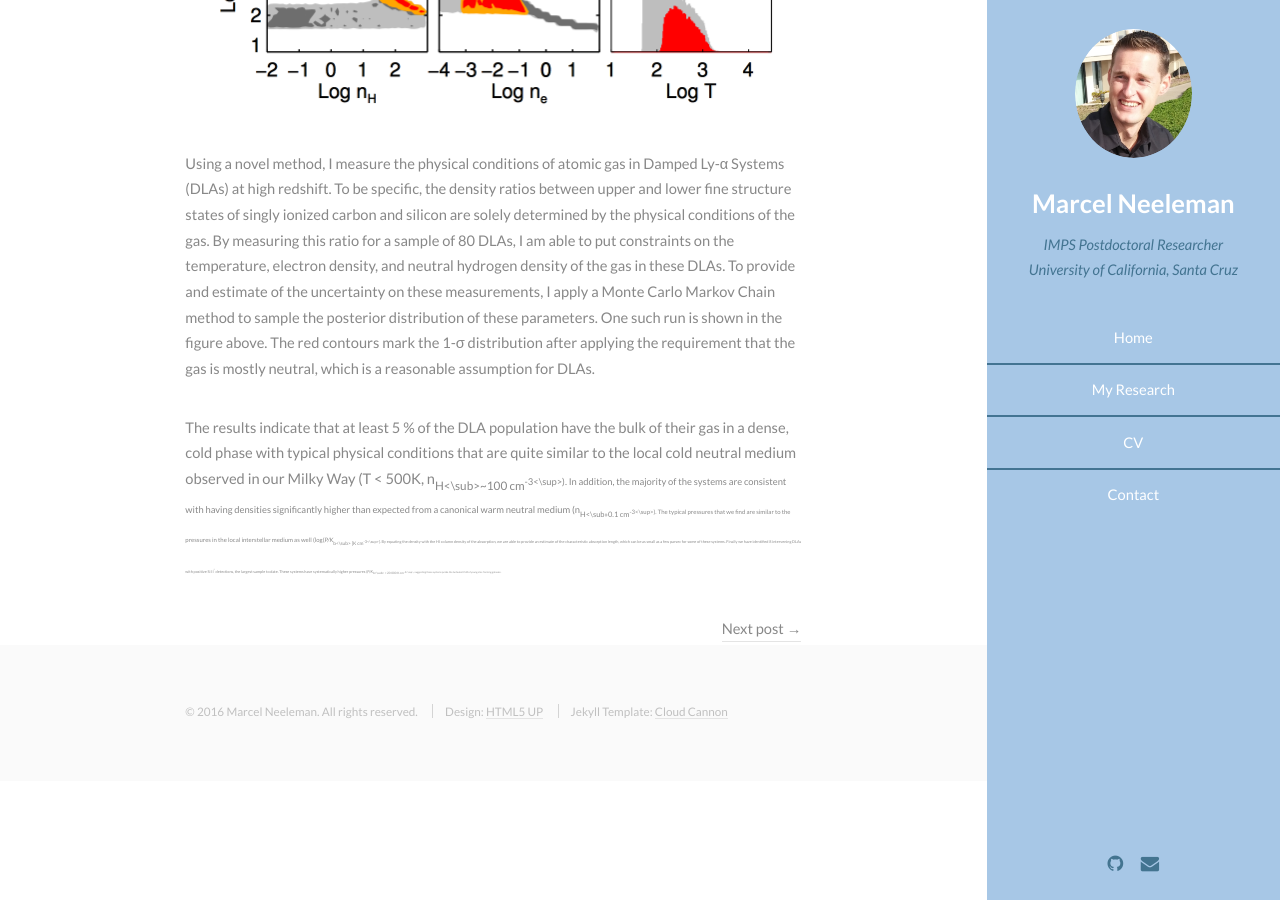
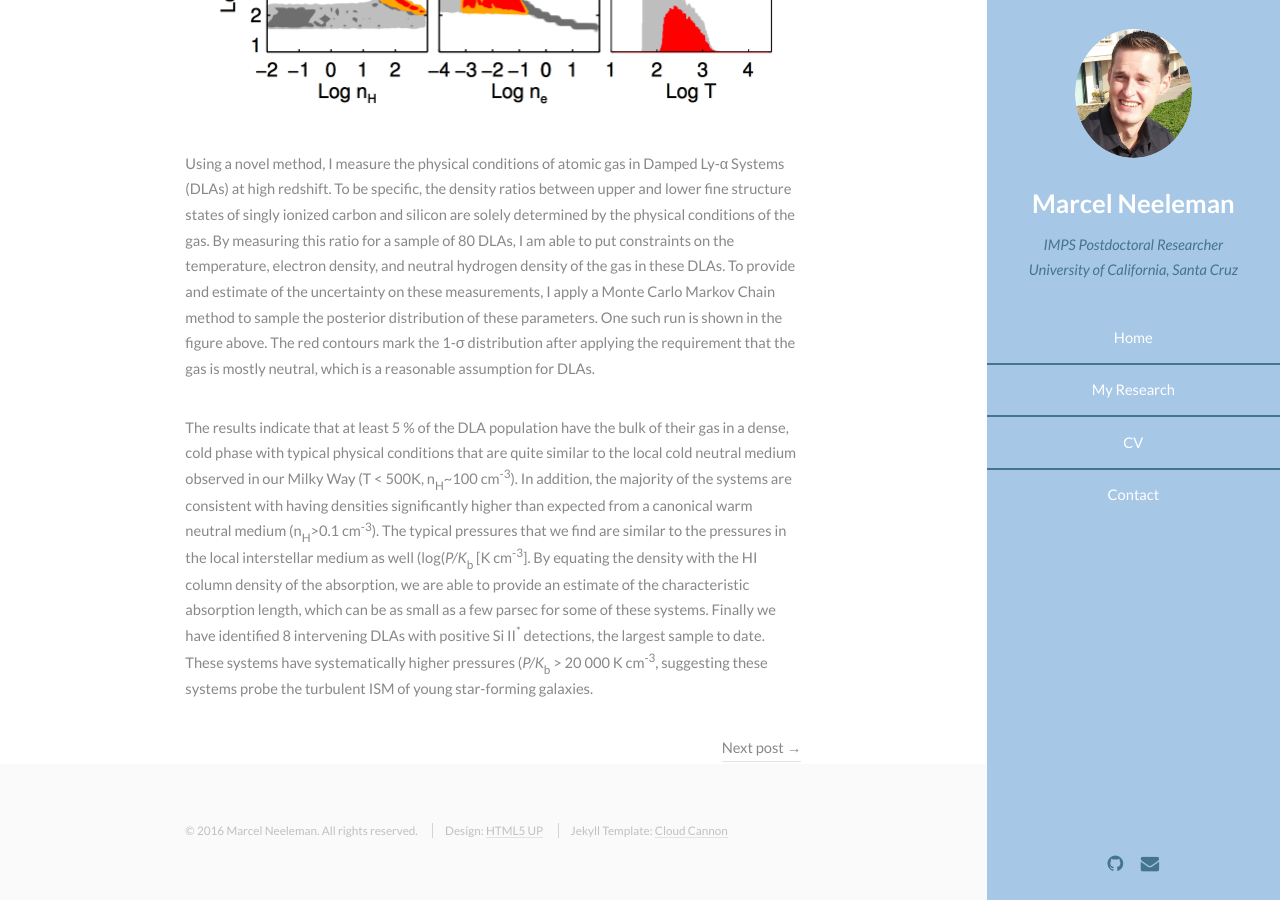
Before and after one commit to mneeleman/mneeleman.github.io, a Jekyll site: the page built from _posts/2015-02-03-SiC.md, in a window 1280 px wide and 900 px high, scrolled down 695 px. Built offline with Jekyll 4.4.1, drawn with Linux system fonts in a browser that asks for light colours.

Commit message:
minor fixes

```diff
--- a/_posts/2015-02-03-SiC.md
+++ b/_posts/2015-02-03-SiC.md
@@ -21,17 +21,17 @@ assumption for DLAs.
 The results indicate that at least 5 % of the DLA population have the bulk of
 their gas in a dense, cold phase with typical physical conditions that
 are quite similar to the local cold neutral medium observed in our
-Milky Way (T < 500K, n<sub>H<\sub>~100 cm<sup>-3<\sup>). In addition,
+Milky Way (T < 500K, n<sub>H</sub>~100 cm<sup>-3</sup>). In addition,
 the majority of the systems are consistent with having densities
 significantly higher than expected from a canonical warm neutral
-medium (n<sub>H<\sub>>0.1 cm<sup>-3<\sup>). The typical
+medium (n<sub>H</sub>>0.1 cm<sup>-3</sup>). The typical
 pressures that we find are similar to the pressures in the local
-interstellar medium as well (log(_P/K_<sub>b<\sub>
-[K cm<sup>-3<\sup>]. By equating the density with the HI column density
+interstellar medium as well (log(_P/K_<sub>b</sub>
+[K cm<sup>-3</sup>]. By equating the density with the HI column density
 of the absorption, we are able to provide an estimate of the
 characteristic absorption length, which can be as small as a few
 parsec for some of these systems. Finally we have identified 8
 intervening DLAs with positive Si II<sup>*</sup> detections, the
 largest sample to date. These systems have systematically higher
-pressures (_P/K_<sub>b<\sub> > 20 000 K cm<sup>-3<\sup>, suggesting
+pressures (_P/K_<sub>b</sub> > 20 000 K cm<sup>-3</sup>, suggesting
 these systems probe the turbulent ISM of young star-forming galaxies.
```
